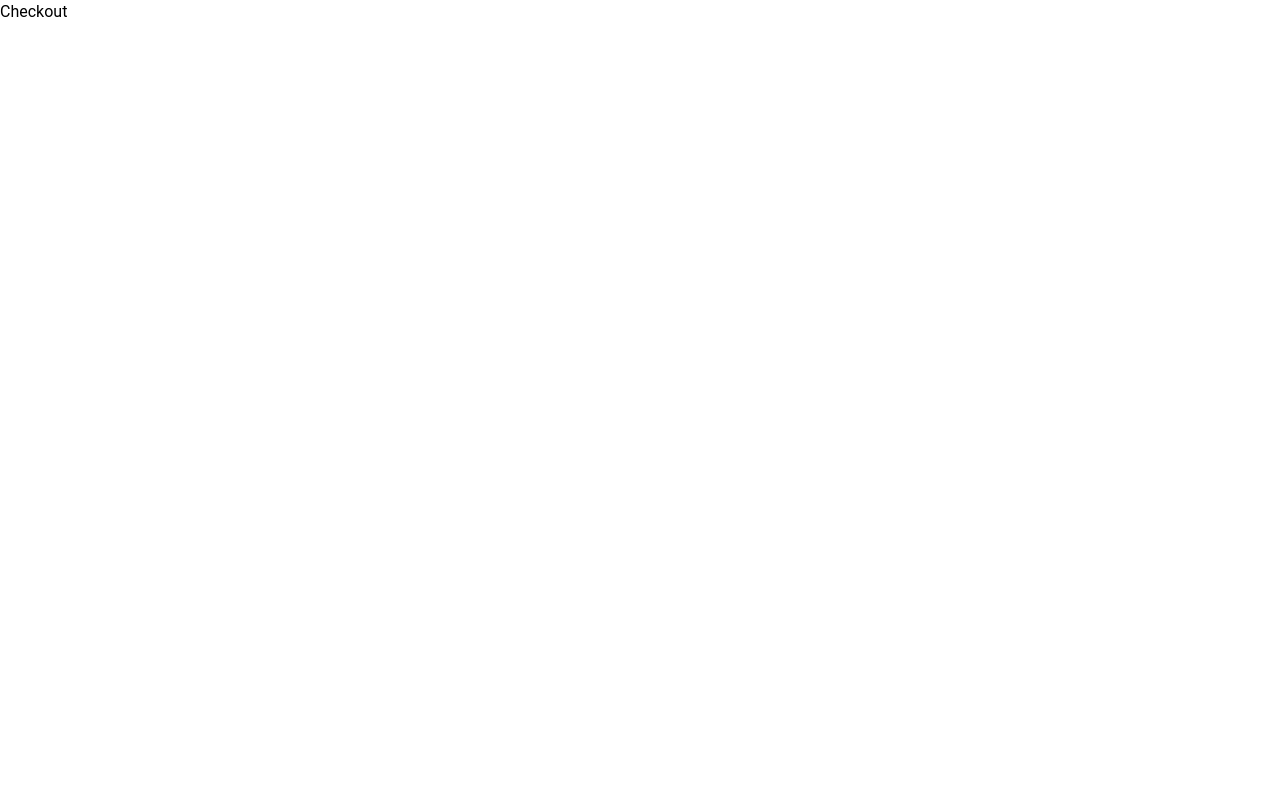
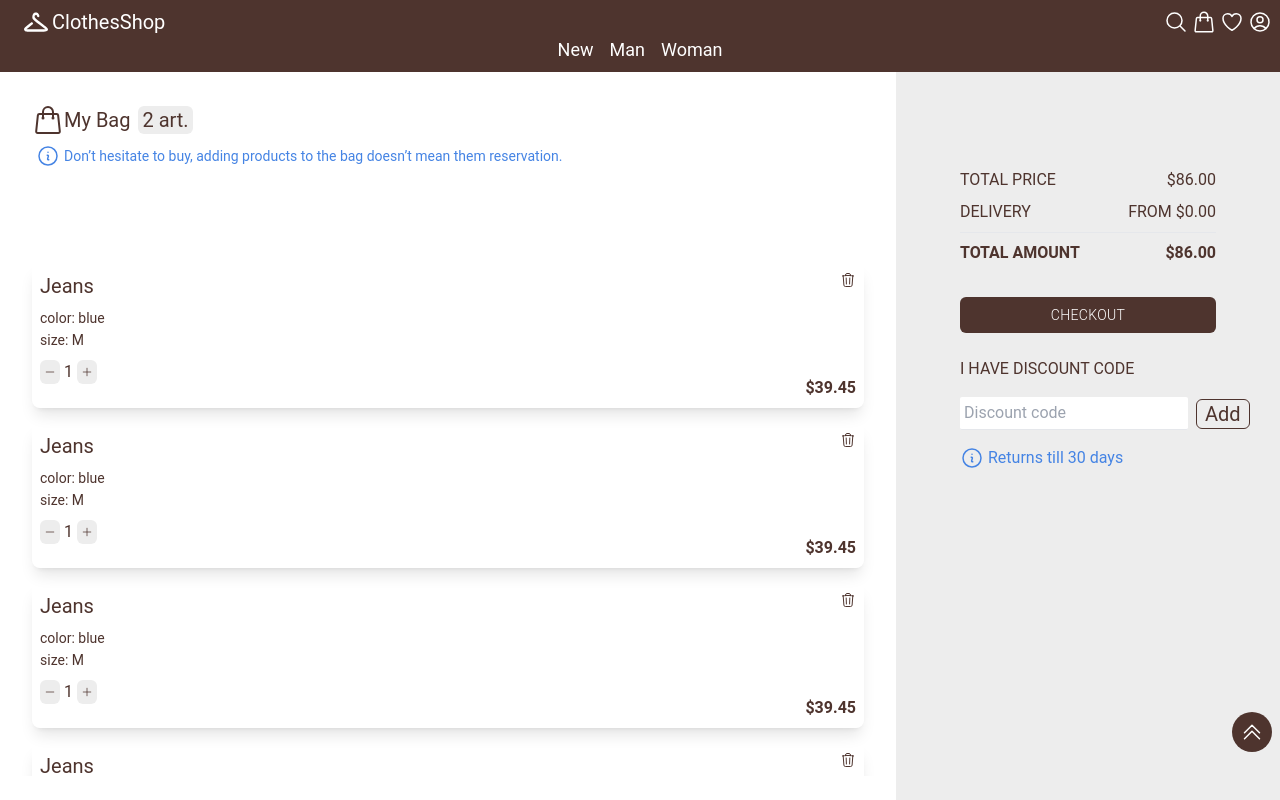
Before and after one commit to radoslawkol/clothing-store, a Next.js app: page /checkout in a window 1280 px wide. Shown: the top 800 px of the page. Built offline with nearby package versions, Linux system fonts and the light colour scheme.

Commit message:
Add checkout page

```diff
--- /dev/null
+++ b/components/Checkout/AddedProducts/index.js
@@ -0,0 +1,14 @@
+import React from "react";
+import ProductCard from "../ProductCard";
+export default function AddedProducts() {
+	return (
+		<div className='flex flex-col mt-8 gap-4 p-2 sm:p-4 sm:w-3/4 mx-auto lg:p-8 lg:w-full lg:ml-0 overflow-auto max-h-[44vh] lg:max-h-[68vh]'>
+			<ProductCard />
+			<ProductCard />
+			<ProductCard />
+			<ProductCard />
+			<ProductCard />
+			<ProductCard />
+		</div>
+	);
+}
--- /dev/null
+++ b/components/Checkout/CheckoutHeader/index.js
@@ -0,0 +1,23 @@
+import React from "react";
+import {
+	ShoppingBagIcon,
+	InformationCircleIcon,
+} from "@heroicons/react/24/outline";
+
+export default function CheckoutHeader() {
+	return (
+		<div className='p-2 sm:p-4 sm:w-3/4 mx-auto lg:p-8 lg:w-full lg:ml-0'>
+			<div className='text-primary-key'>
+				<div className='flex items-center text-lg lg:text-xl '>
+					<ShoppingBagIcon className='w-6 h-6 lg:w-8 lg:h-8' />
+					<h1 className='mr-2'>My Bag</h1>
+					<span className='bg-primary rounded-md px-1'>2 art.</span>
+				</div>
+				<p className='flex md:items-center mt-2 gap-1 md:gap-0 text-info-primary-key text-sm lg:text-md'>
+					<InformationCircleIcon className='w-8 h-6' /> Don’t hesitate to buy,
+					adding products to the bag doesn’t mean them reservation.
+				</p>
+			</div>
+		</div>
+	);
+}
--- /dev/null
+++ b/components/Checkout/Discount/index.js
@@ -0,0 +1,18 @@
+import React from "react";
+import ButtonOutlineBrown from "../../../utils/ButtonOutlineBrown";
+
+export default function Discount() {
+	return (
+		<div className='text-primary-key mt-6 '>
+			<p className='uppercase'>I have discount code</p>
+			<div className='flex items-center gap-2'>
+				<input
+					type='text'
+					placeholder='Discount code'
+					className='border-b focus:outline-none my-4 focus:border-primary-key p-1 rounded-sm'
+				/>
+				<ButtonOutlineBrown>Add</ButtonOutlineBrown>
+			</div>
+		</div>
+	);
+}
--- /dev/null
+++ b/components/Checkout/ProductCard/index.js
@@ -0,0 +1,43 @@
+import React from "react";
+import Image from "next/image";
+import { PlusIcon, MinusIcon, TrashIcon } from "@heroicons/react/24/outline";
+import Link from "next/link";
+export default function ProductCard() {
+	return (
+		<article className='relative flex w-full rounded-lg shadow-lg '>
+			<Link href={`/man/clothing/jeans/bluejeans`}>
+				<div className='relative w-1/3 sm:w-1/4 md:w-[20%] lg:h-36'>
+					<Image
+						src={`https://cdn.pixabay.com/photo/2017/08/06/09/51/bag-2590799_960_720.jpg`}
+						alt='product name'
+						layout='fill'
+						className='w-20 h-full rounded-l-lg object-cover bg-center cursor-pointer'
+					/>
+				</div>
+			</Link>
+
+			<div className='text-primary-key p-2'>
+				<div>
+					<h3 className='text-lg lg:text-xl mb-2'>Jeans</h3>
+					<span className='block text-[12px] lg:text-sm'>color: blue</span>
+					<span className='text-[12px] lg:text-sm'>size: M</span>
+				</div>
+				<div className='mt-2 flex items-center gap-1'>
+					<button className='text-lg px-1 h-6 bg-primary hover:bg-primary-key duration-300 hover:text-on-primary-key rounded-md'>
+						<MinusIcon className='h-3 w-3' />
+					</button>
+					<span>1</span>
+					<button className='text-lg px-1 h-6 bg-primary hover:bg-primary-key duration-300 hover:text-on-primary-key rounded-md'>
+						<PlusIcon className='h-3 w-3' />
+					</button>
+				</div>
+			</div>
+			<button className='absolute top-2 right-2 '>
+				<TrashIcon className='w-4 h-4 text-primary-key' />
+			</button>
+			<strong className='absolute bottom-2 right-2 text-primary-key'>
+				$39.45
+			</strong>
+		</article>
+	);
+}
--- /dev/null
+++ b/components/Checkout/Summary/index.js
@@ -0,0 +1,30 @@
+import React from "react";
+import ButtonPrimary from "../../../utils/ButtonPrimary";
+import Discount from "../Discount";
+import { InformationCircleIcon } from "@heroicons/react/24/outline";
+
+export default function Summary() {
+	return (
+		<div className='mt-8 lg:mt-0 p-4 sm:w-3/4 lg:w-[30%] lg:bg-primary mx-auto lg:pt-24 xl:px-16'>
+			<ul className='flex flex-col gap-2 text-primary-key mb-8'>
+				<li className='flex justify-between uppercase'>
+					Total price <span>$86.00</span>
+				</li>
+				<li className='flex justify-between uppercase'>
+					Delivery <span>from $0.00</span>
+				</li>
+				<hr />
+				<li className='flex justify-between uppercase font-bold'>
+					Total amount <span>$86.00</span>
+				</li>
+			</ul>
+
+			<ButtonPrimary width='full'>Checkout</ButtonPrimary>
+			<Discount />
+			<div className='flex gap-1 items-center'>
+				<InformationCircleIcon className='w-6 h-6 text-info-primary-key' />
+				<p className='text-info-primary-key'>Returns till 30 days</p>
+			</div>
+		</div>
+	);
+}
--- /dev/null
+++ b/components/Checkout/index.js
@@ -0,0 +1,17 @@
+import React from "react";
+import AddedProducts from "./AddedProducts";
+import CheckoutHeader from "./CheckoutHeader";
+import Summary from "./Summary";
+
+export default function Checkout() {
+	return (
+		<div className='lg:flex contentWithoutMenuHeight'>
+			<div className='lg:w-[70%]'>
+				<CheckoutHeader />
+				<AddedProducts />
+			</div>
+
+			<Summary />
+		</div>
+	);
+}
--- a/next.config.js
+++ b/next.config.js
@@ -6,4 +6,7 @@ module.exports = {
 			allowFutureImage: true,
 		},
 	},
+	images: {
+		domains: ["cdn.pixabay.com"],
+	},
 };
--- a/pages/checkout/index.js
+++ b/pages/checkout/index.js
@@ -1,5 +1,10 @@
 import React from "react";
-
-export default function Checkout() {
-	return <div>Checkout</div>;
+import Layout from "../../components/Layout";
+import Checkout from "../../components/Checkout";
+export default function CheckoutPage() {
+	return (
+		<Layout>
+			<Checkout />
+		</Layout>
+	);
 }
--- a/styles/globals.css
+++ b/styles/globals.css
@@ -4,6 +4,6 @@
 
 @layer utilities {
 	.contentWithoutMenuHeight {
-		height: calc(100vh - 4.5rem);
+		min-height: calc(100vh - 4.5rem);
 	}
 }
--- a/utils/ButtonPrimary.js
+++ b/utils/ButtonPrimary.js
@@ -1,8 +1,12 @@
 import React from "react";
 
-export default function ButtonPrimary({ children }) {
+export default function ButtonPrimary({ width, children }) {
 	return (
-		<button className=' bg-primary-key rounded-md text-on-primary-key py-2 px-6 text-sm tracking-wide uppercase font-light hover:scale-105 duration-300'>
+		<button
+			className={`${
+				width === "full" && "w-full"
+			} bg-primary-key rounded-md text-on-primary-key py-2 px-6 text-sm tracking-wide uppercase font-light hover:scale-105 duration-300`}
+		>
 			{children}
 		</button>
 	);
```
Also changed, not shown: 1 other file (tests, documents, lock files or other folders).
